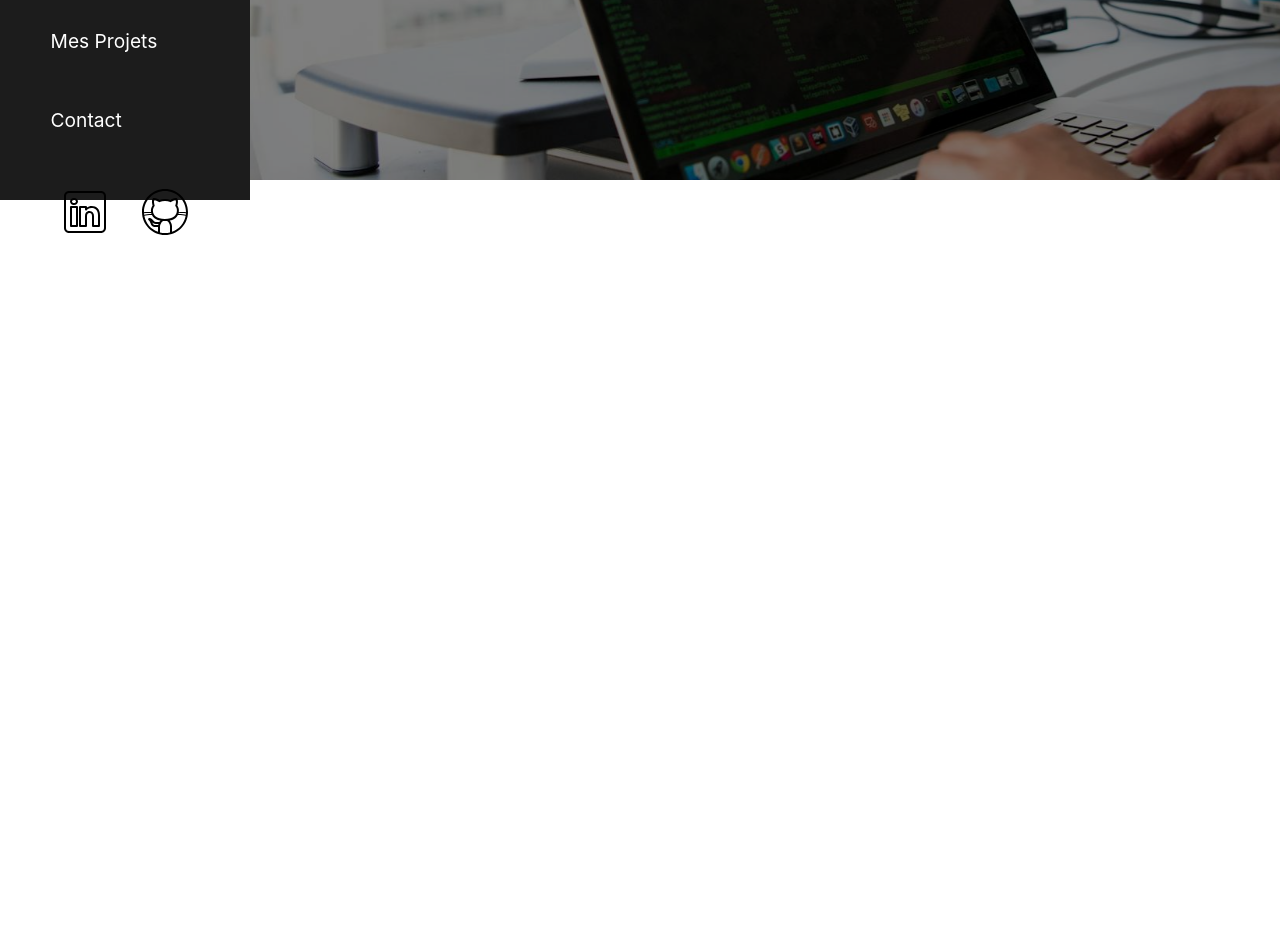
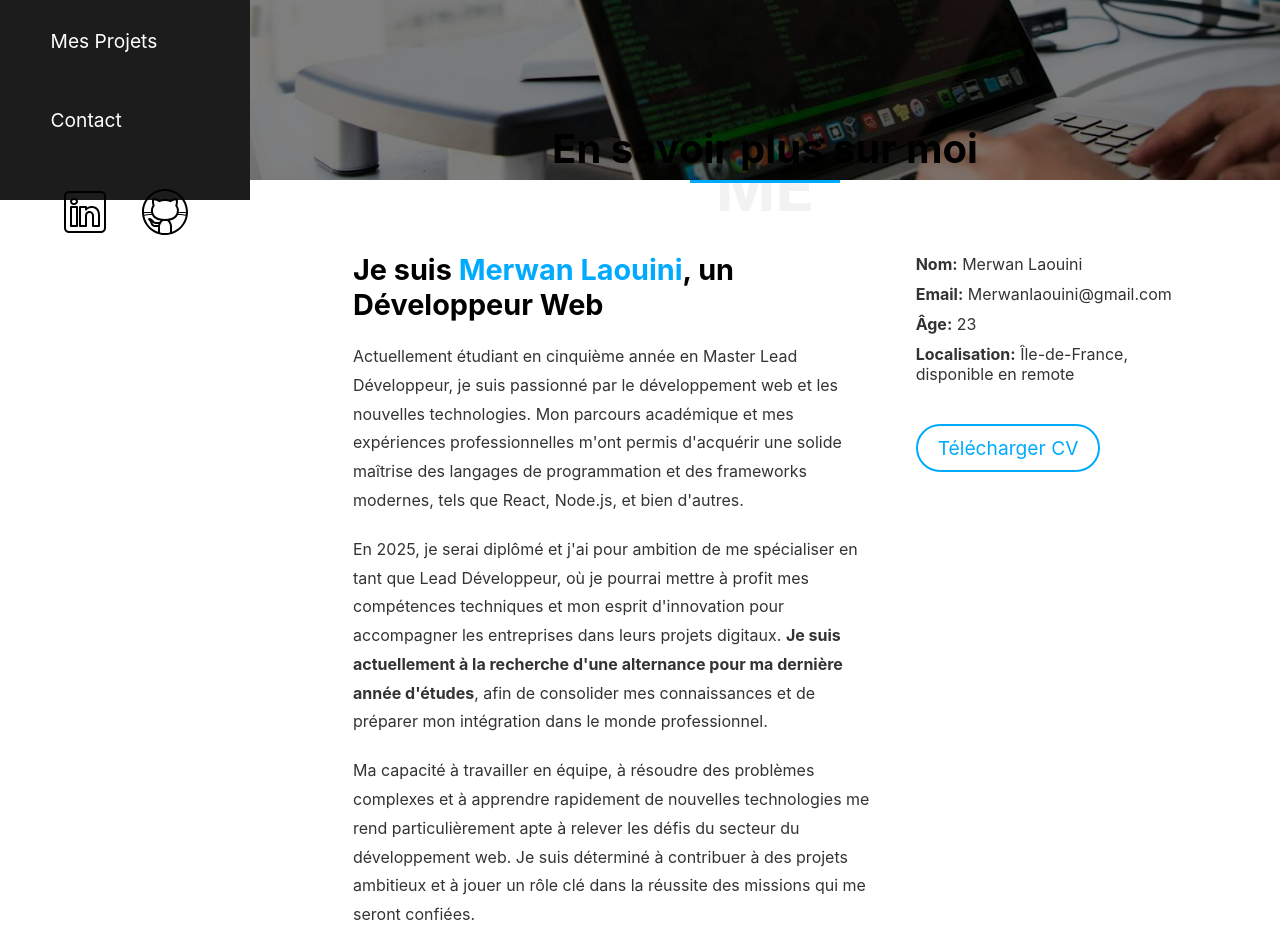
Before and after one commit to Meerwaan/portfoliov2, a React (Create React App) app: page / in a window 1280 px wide. Shown: the part 620-1569 px from the top of the page. Before the commit the page ends 800 px from the top, so only its background shows below. Built offline with nearby package versions, Linux system fonts and the light colour scheme.

Commit message:
About me + CV

```diff
--- /dev/null
+++ b/src/Components/Home/AboutMe/AboutMe.css
@@ -0,0 +1,116 @@
+.about-me-section {
+    height: 70vh; /* Hauteur fixée à 70% de la vue */
+    padding: 60px 0;
+    background-color: #ffffff;
+    display: flex;
+    justify-content: center;
+    align-items: center;
+    flex-direction: column;
+    text-align: center;
+}
+
+.container {
+    width: 80%;
+    margin: 0 auto;
+    display: flex;
+    flex-direction: column;
+    align-items: center;
+}
+
+.row {
+    display: flex;
+    align-items: flex-start;
+    justify-content: space-between;
+    width: 100%;
+    padding-top: 30px;
+}
+
+.col-left {
+    flex: 2;
+    padding-right: 20px;
+    text-align: left;
+}
+
+.col-right {
+    flex: 1;
+    padding-left: 20px;
+    padding-top: 15px;
+    text-align: left;
+}
+
+.about-title {
+    font-size: 2.5rem;
+    margin-bottom: 20px;
+    position: relative;
+    font-weight: bold;
+    text-align: center;
+    z-index: 1;
+}
+
+.about-title::before {
+    content: "ABOUT ME";
+    font-size: 4rem;
+    color: rgba(0, 0, 0, 0.05);
+    position: absolute;
+    top: 50%;
+    left: 50%;
+    transform: translate(-50%, -50%);
+    z-index: -1;
+    pointer-events: none;
+}
+
+.about-title::after {
+    content: "";
+    width: 150px;
+    height: 3px;
+    background-color: #00aaff;
+    position: absolute;
+    bottom: -10px;
+    left: 50%;
+    transform: translateX(-50%);
+}
+
+h3 {
+    font-size: 1.8rem;
+    margin-bottom: 20px;
+}
+
+.highlight {
+    color: #00aaff;
+}
+
+p {
+    font-size: 1rem;
+    line-height: 1.8;
+    margin-bottom: 20px;
+    color: #333;
+}
+
+.personal-info {
+    list-style-type: none;
+    padding: 0;
+    margin-bottom: 20px;
+    color: #333;
+}
+
+.personal-info li {
+    margin-bottom: 10px;
+}
+
+.download-cv-btn {
+    display: inline-block;
+    padding: 10px 20px;
+    font-size: 1.2rem;
+    color: #00aaff; /* Couleur du texte initial */
+    background-color: transparent; /* Fond transparent */
+    border: 2px solid #00aaff; /* Bordure bleu cyan */
+    text-decoration: none;
+    border-radius: 50px;
+    transition: background-color 0.3s ease, color 0.3s ease;
+    margin-top: 20px;
+}
+
+.download-cv-btn:hover {
+    background-color: #00aaff; /* Fond bleu cyan au survol */
+    color: white; /* Texte devient blanc au survol */
+}
--- /dev/null
+++ b/src/Components/Home/AboutMe/AboutMe.js
@@ -0,0 +1,48 @@
+import React from 'react';
+import './AboutMe.css';
+
+function AboutMe() {
+    return (
+        <section id="about" className="about-me-section">
+            <div className="container">
+                <h2 className="about-title">En savoir plus sur moi</h2>
+                <div className="row">
+                    <div className="col-left">
+                        <h3>Je suis <span className="highlight">Merwan Laouini</span>, un Développeur Web</h3>
+                        <p>
+                            Actuellement étudiant en cinquième année en Master Lead Développeur, je suis passionné par
+                            le développement web et les nouvelles technologies. Mon parcours académique et mes
+                            expériences professionnelles m'ont permis d'acquérir une solide maîtrise des langages de
+                            programmation et des frameworks modernes, tels que React, Node.js, et bien d'autres.
+                        </p>
+                        <p>
+                            En 2025, je serai diplômé et j'ai pour ambition de me spécialiser en tant que Lead
+                            Développeur, où je pourrai mettre à profit mes compétences techniques et mon esprit
+                            d'innovation pour accompagner les entreprises dans leurs projets digitaux. <strong>Je suis
+                            actuellement à la recherche d'une alternance pour ma dernière année d'études</strong>, afin
+                            de consolider mes connaissances et de préparer mon intégration dans le monde professionnel.
+                        </p>
+                        <p>
+                            Ma capacité à travailler en équipe, à résoudre des problèmes complexes et à apprendre
+                            rapidement de nouvelles technologies me rend particulièrement apte à relever les défis du
+                            secteur du développement web. Je suis déterminé à contribuer à des projets ambitieux et à
+                            jouer un rôle clé dans la réussite des missions qui me seront confiées.
+                        </p>
+
+                    </div>
+                    <div className="col-right">
+                        <ul className="personal-info">
+                            <li><strong>Nom:</strong> Merwan Laouini</li>
+                            <li><strong>Email:</strong> Merwanlaouini@gmail.com</li>
+                            <li><strong>Âge:</strong> 23</li>
+                            <li><strong>Localisation:</strong> Île-de-France, disponible en remote</li>
+                        </ul>
+                        <a href="/CV_MerwanLaouini.pdf" className="download-cv-btn">Télécharger CV</a>
+                    </div>
+                </div>
+            </div>
+        </section>
+    );
+}
+
+export default AboutMe;
--- a/src/Components/Home/HeroSection/HeroSection.css
+++ b/src/Components/Home/HeroSection/HeroSection.css
@@ -38,6 +38,7 @@
 .hero-section p {
     font-size: 1.5rem;
     margin-top: 20px;
+    color: white;
 }
 
 .Btn-contact {
--- a/src/Views/Home/Home.js
+++ b/src/Views/Home/Home.js
@@ -2,13 +2,15 @@ import React from 'react';
 import SideMenu from "../../Components/Home/SideMenu/SideMenu";
 import './Home.css';
 import HeroSection from "../../Components/Home/HeroSection/HeroSection";
+import AboutMe from "../../Components/Home/AboutMe/AboutMe";
 
 function Home() {
     return (
         <div className="home-container">
             <SideMenu />
             <div className="content">
-            <HeroSection />
+                <HeroSection />
+                <AboutMe />
             </div>
         </div>
     );
```
Also changed, not shown: 1 other file (tests, documents, lock files or other folders).
